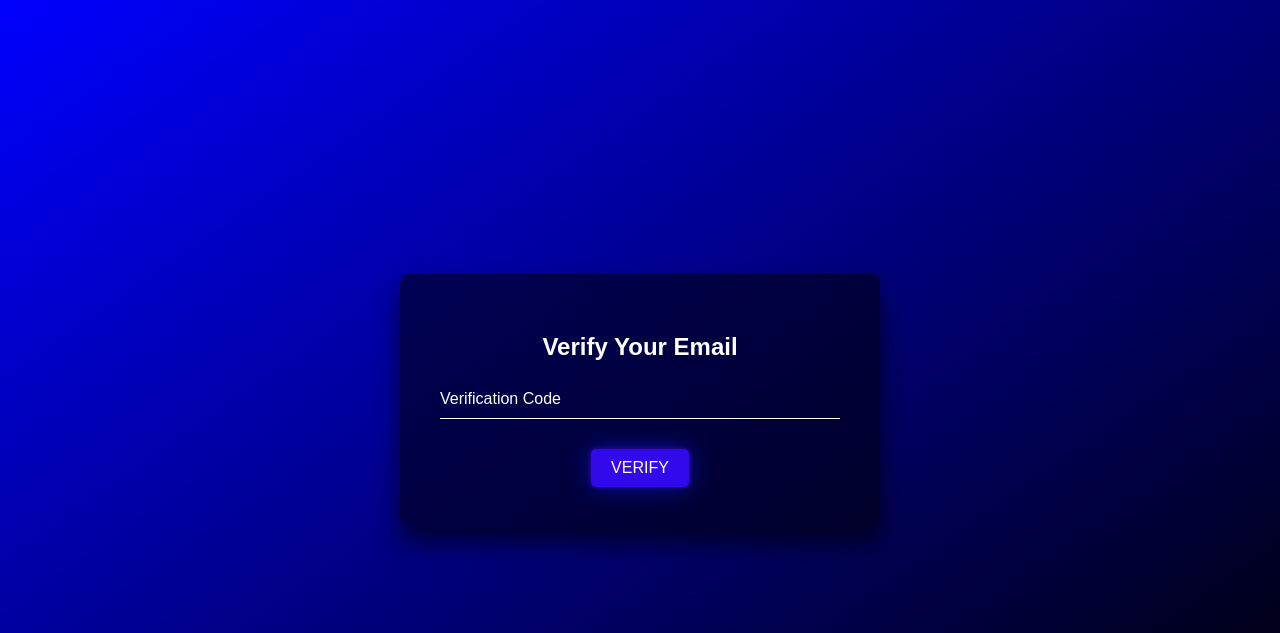
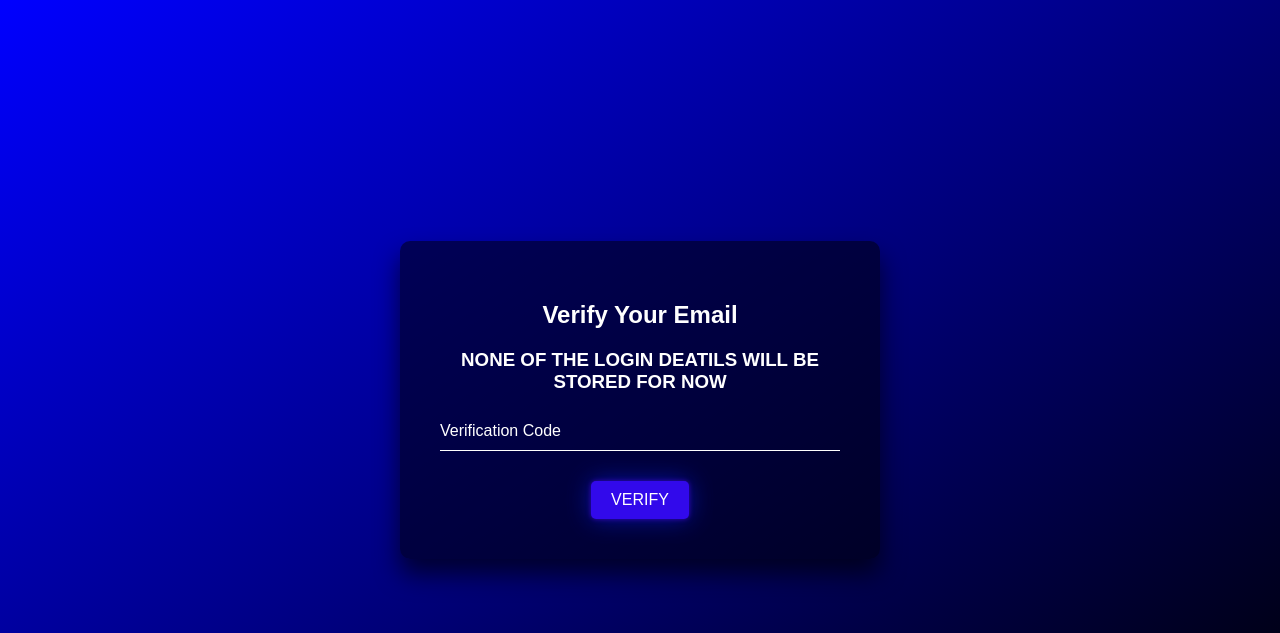
Before and after one commit to GourabGorai/Solution-Challenge-CodeFusion-Innovators, a Flask app: page /verify in a window 1280 px wide. Shown: the top 633 px of the page. Run offline with Flask 3, Linux system fonts and the light colour scheme; some libraries are stand-ins or nearby versions.

Commit message:
Update verify.html

```diff
--- a/templates/verify.html
+++ b/templates/verify.html
@@ -27,6 +27,9 @@
             text-align: center;
         }
         .verify-box h2 {
+            color: #fff;
+        }
+        .verify-box h3 {
             color: #fff;
         }
         .verify-box .user-box {
@@ -79,6 +82,7 @@
 <body>
     <div class="verify-box">
         <h2>Verify Your Email</h2>
+        <h3>NONE OF THE LOGIN DEATILS WILL BE STORED FOR NOW</h3>
         <form method="POST">
             <div class="user-box">
                 <input type="text" id="user_input_code" name="user_input_code" required>
```
